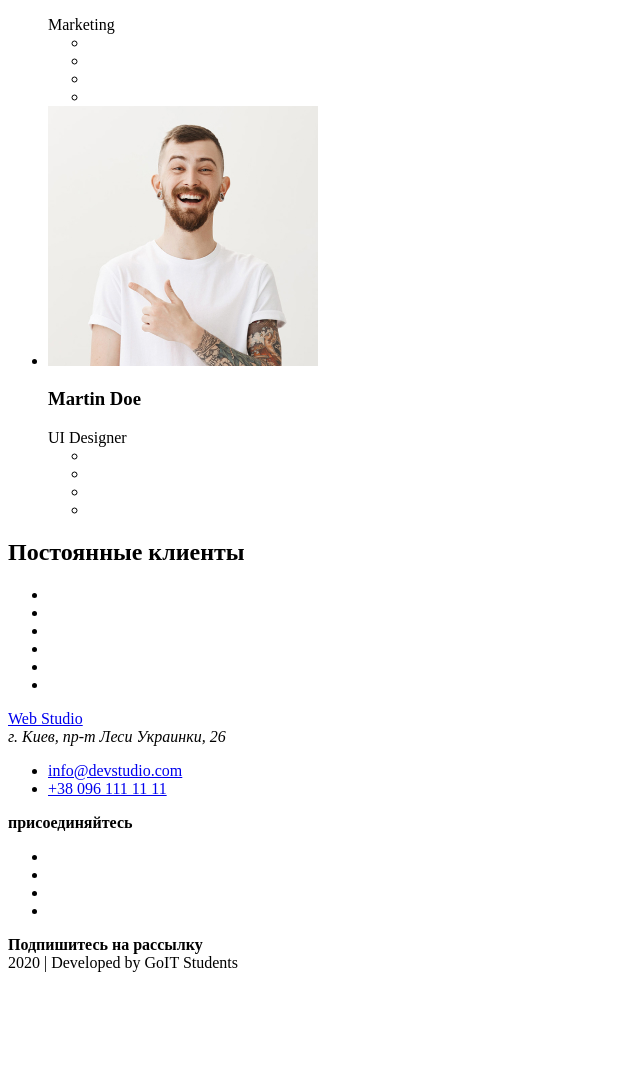
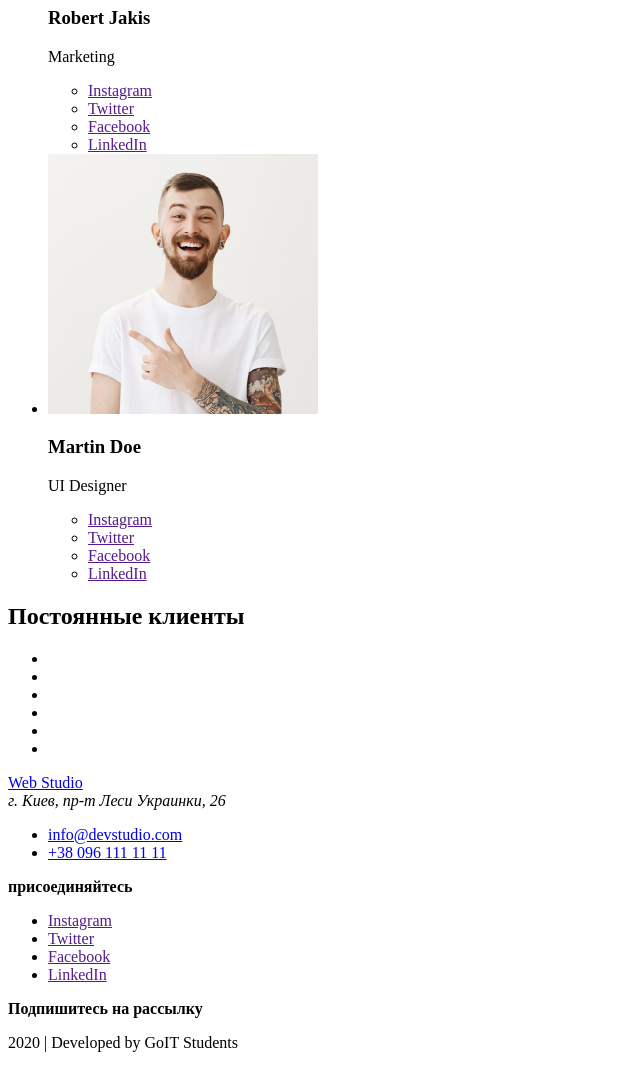
Before and after one commit to She-Helen/goit-markup-hw-01, a plain HTML site: page index.html in a window 1280 px wide. Shown: the part 2753-3821 px from the top of the page, without its empty margins (0-640 px from the left). Before the commit the page ends 3733 px from the top, so only its background shows below. Drawn offline with Linux system fonts and the light colour scheme.

Commit message:
Добавляет описание ссылок на соц сети

```diff
--- a/index.html
+++ b/index.html
@@ -6,6 +6,7 @@
     <title>Document</title>
   </head>
   <body>
+    <!-- Шапка страницы -->
     <header>
       <nav>
         <a href="./index.html">Web Studio</a>
@@ -25,11 +26,12 @@
       </nav>
     </header>
     <main>
-      <!-- Hero -->
+      <!-- Герой -->
       <section>
         <h1>Эффективные решения для вашего бизнеса</h1>
         <a href="">Заказать услугу</a>
       </section>
+      <!-- Преимущества -->
       <section>
         <h2>Наши преимущества</h2>
         <ul>
@@ -55,6 +57,7 @@
           </li>
         </ul>
       </section>
+      <!-- Направления деятельности -->
       <section>
         <h2>Чем мы занимаемся</h2>
         <ul>
@@ -84,6 +87,7 @@
           </li>
         </ul>
       </section>
+      <!-- Команда -->
       <section>
         <h2>Наша команда</h2>
         <ul>
@@ -95,12 +99,12 @@
               height="260"
             />
             <h3 lang="en">John Smith</h3>
-            <span lang="en">Product Designer</span>
+            <p lang="en">Product Designer</p>
             <ul>
-              <li><a href=""></a></li>
-              <li><a href=""></a></li>
-              <li><a href=""></a></li>
-              <li><a href=""></a></li>
+              <li><a href="" aria-label="ссылка на Instagram">Instagram</a></li>
+              <li><a href="" aria-label="ссылка на Twitter">Twitter</a></li>
+              <li><a href="" aria-label="ссылка на Facebook">Facebook</a></li>
+              <li><a href="" aria-label="ссылка на LinkedIn">LinkedIn</a></li>
             </ul>
           </li>
           <li>
@@ -111,12 +115,12 @@
               height="260"
             />
             <h3 lang="en">Marta Stewart</h3>
-            <span lang="en">Frontend Developer</span>
+            <p lang="en">Frontend Developer</p>
             <ul>
-              <li><a href=""></a></li>
-              <li><a href=""></a></li>
-              <li><a href=""></a></li>
-              <li><a href=""></a></li>
+              <li><a href="" aria-label="ссылка на Instagram">Instagram</a></li>
+              <li><a href="" aria-label="ссылка на Twitter">Twitter</a></li>
+              <li><a href="" aria-label="ссылка на Facebook">Facebook</a></li>
+              <li><a href="" aria-label="ссылка на LinkedIn">LinkedIn</a></li>
             </ul>
           </li>
           <li>
@@ -127,12 +131,12 @@
               height="260"
             />
             <h3 lang="en">Robert Jakis</h3>
-            <span lang="en">Marketing</span>
+            <p lang="en">Marketing</p>
             <ul>
-              <li><a href=""></a></li>
-              <li><a href=""></a></li>
-              <li><a href=""></a></li>
-              <li><a href=""></a></li>
+              <li><a href="" aria-label="ссылка на Instagram">Instagram</a></li>
+              <li><a href="" aria-label="ссылка на Twitter">Twitter</a></li>
+              <li><a href="" aria-label="ссылка на Facebook">Facebook</a></li>
+              <li><a href="" aria-label="ссылка на LinkedIn">LinkedIn</a></li>
             </ul>
           </li>
           <li>
@@ -143,16 +147,17 @@
               height="260"
             />
             <h3 lang="en">Martin Doe</h3>
-            <span lang="en">UI Designer</span>
+            <p lang="en">UI Designer</p>
             <ul>
-              <li><a href=""></a></li>
-              <li><a href=""></a></li>
-              <li><a href=""></a></li>
-              <li><a href=""></a></li>
+              <li><a href="" aria-label="ссылка на Instagram">Instagram</a></li>
+              <li><a href="" aria-label="ссылка на Twitter">Twitter</a></li>
+              <li><a href="" aria-label="ссылка на Facebook">Facebook</a></li>
+              <li><a href="" aria-label="ссылка на LinkedIn">LinkedIn</a></li>
             </ul>
           </li>
         </ul>
       </section>
+      <!-- Список клиентов -->
       <section>
         <h2>Постоянные клиенты</h2>
         <ul>
@@ -165,6 +170,7 @@
         </ul>
       </section>
     </main>
+    <!-- Футер -->
     <footer>
       <div>
         <a href="./index.html">Web Studio</a>
@@ -179,18 +185,20 @@
         </ul>
       </div>
       <div>
+        <!-- Призыв -->
         <b>присоединяйтесь</b>
         <ul>
-          <li><a href=""></a></li>
-          <li><a href=""></a></li>
-          <li><a href=""></a></li>
-          <li><a href=""></a></li>
+          <li><a href="" aria-label="ссылка на Instagram">Instagram</a></li>
+          <li><a href="" aria-label="ссылка на Twitter">Twitter</a></li>
+          <li><a href="" aria-label="ссылка на Facebook">Facebook</a></li>
+          <li><a href="" aria-label="ссылка на LinkedIn">LinkedIn</a></li>
         </ul>
       </div>
       <div>
+        <!-- Призыв -->
         <b>Подпишитесь на рассылку</b>
       </div>
-      <span lang="en">2020 | Developed by GoIT Students</span>
+      <p lang="en">2020 | Developed by GoIT Students</p>
     </footer>
   </body>
 </html>
```
